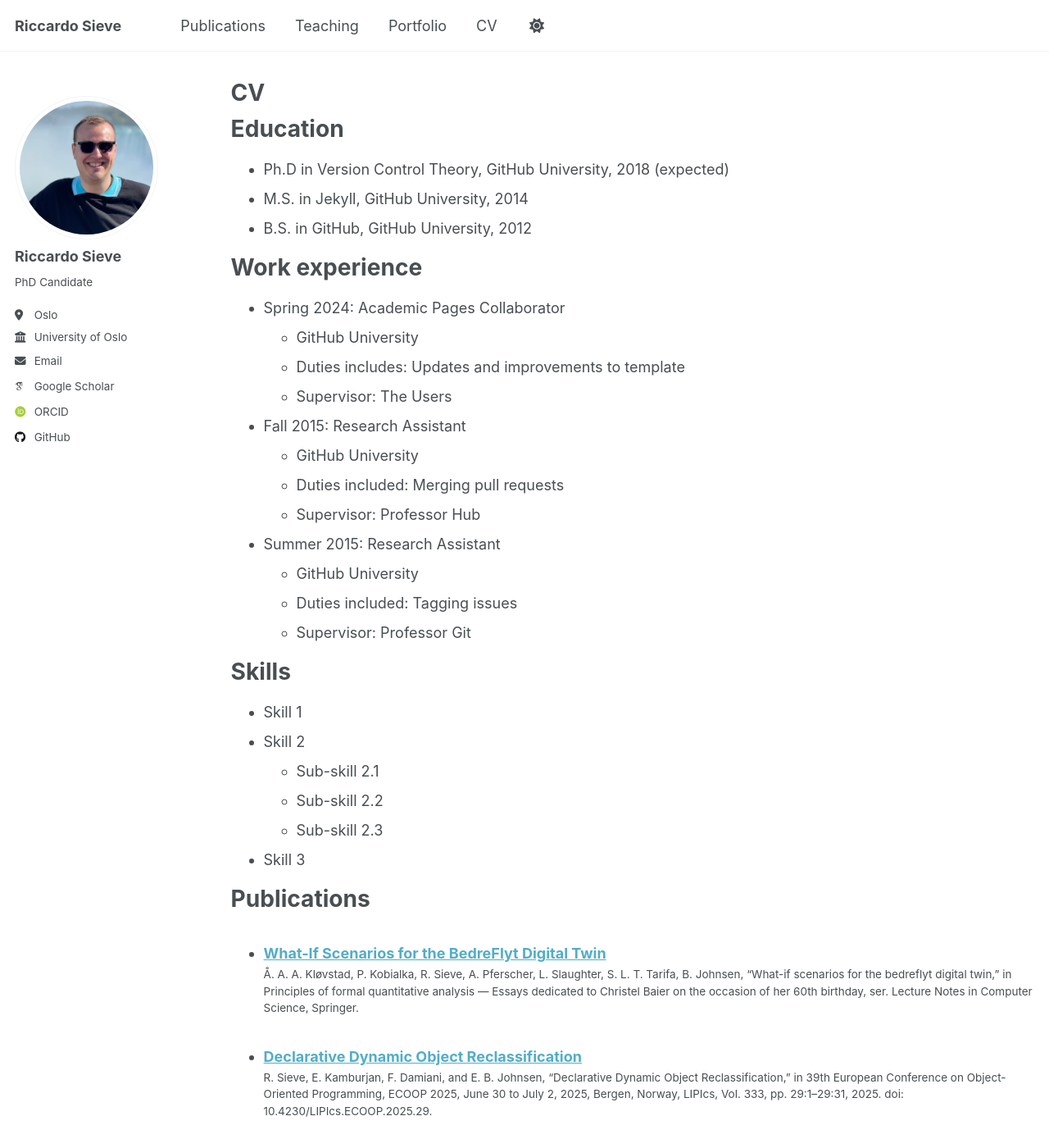
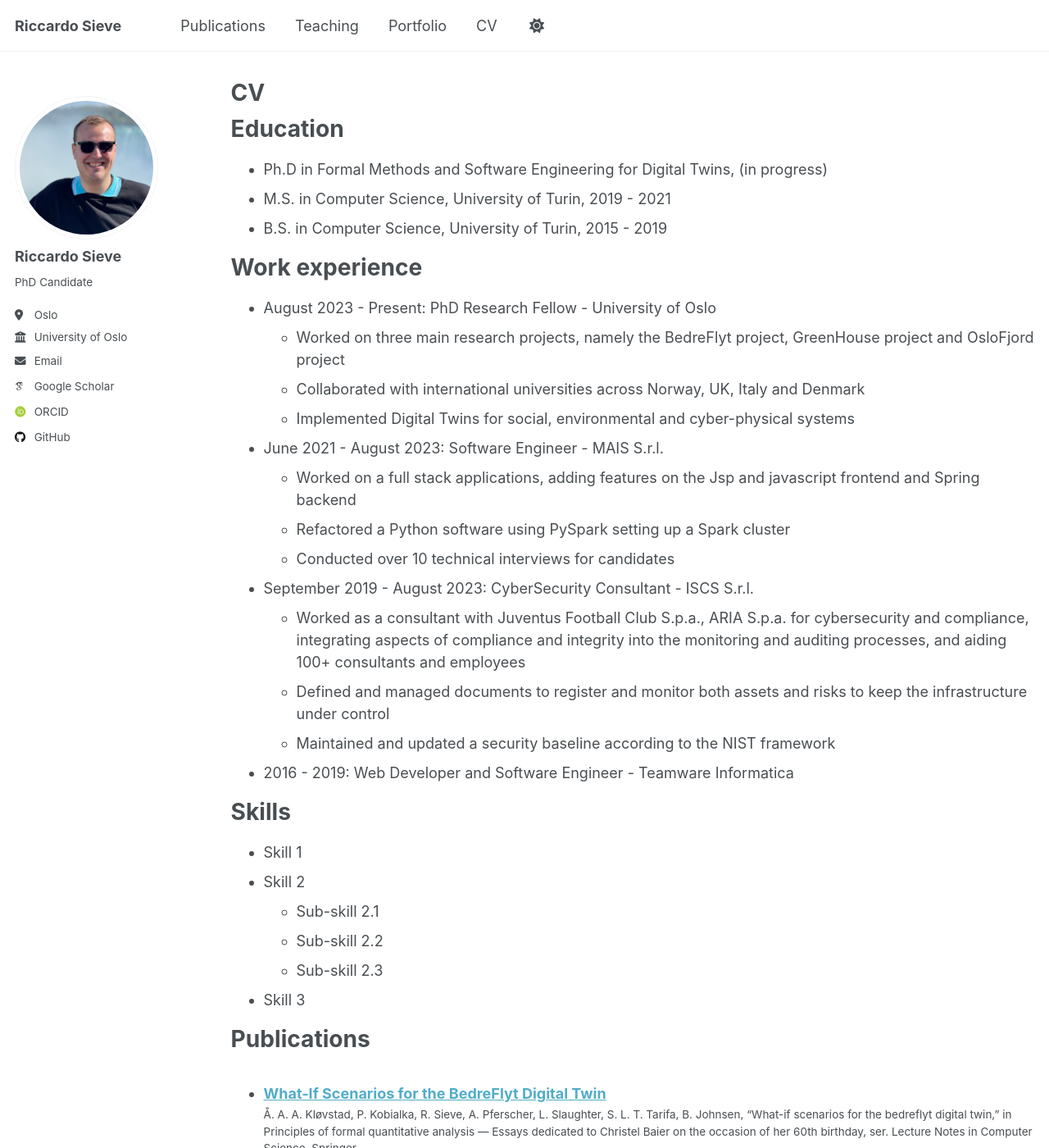
Before and after one commit to sievericcardo/sievericcardo.github.io, a Jekyll site: the page built from _pages/cv.md, in a window 1280 px wide and 1400 px high. Shown: the whole window at 82% size. Built offline with Jekyll 4.4.1, drawn with Linux system fonts in a browser that asks for light colours; some web fonts are replaced; a script that is not in the unit is left out.

Commit message:
Update cv.md

```diff
--- a/_pages/cv.md
+++ b/_pages/cv.md
@@ -11,26 +11,28 @@ redirect_from:
 
 Education
 ======
-* Ph.D in Version Control Theory, GitHub University, 2018 (expected)
-* M.S. in Jekyll, GitHub University, 2014
-* B.S. in GitHub, GitHub University, 2012
+* Ph.D in Formal Methods and Software Engineering for Digital Twins, (in progress)
+* M.S. in Computer Science, University of Turin, 2019 - 2021
+* B.S. in Computer Science, University of Turin, 2015 - 2019
 
 Work experience
 ======
-* Spring 2024: Academic Pages Collaborator
-  * GitHub University
-  * Duties includes: Updates and improvements to template
-  * Supervisor: The Users
+* August 2023 - Present: PhD Research Fellow - University of Oslo
+  * Worked on three main research projects, namely the BedreFlyt project, GreenHouse project and OsloFjord project
+  * Collaborated with international universities across Norway, UK, Italy and Denmark
+  * Implemented Digital Twins for social, environmental and cyber-physical systems
 
-* Fall 2015: Research Assistant
-  * GitHub University
-  * Duties included: Merging pull requests
-  * Supervisor: Professor Hub
+* June 2021 - August 2023: Software Engineer - MAIS S.r.l.
+  * Worked on a full stack applications, adding features on the Jsp and javascript frontend and Spring backend
+  * Refactored a Python software using PySpark setting up a Spark cluster
+  * Conducted over 10 technical interviews for candidates
 
-* Summer 2015: Research Assistant
-  * GitHub University
-  * Duties included: Tagging issues
-  * Supervisor: Professor Git
+* September 2019 - August 2023: CyberSecurity Consultant - ISCS S.r.l.
+  * Worked as a consultant with Juventus Football Club S.p.a., ARIA S.p.a. for cybersecurity and compliance, integrating aspects of compliance and integrity into the monitoring and auditing processes, and aiding 100+ consultants and employees
+  * Defined and managed documents to register and monitor both assets and risks to keep the infrastructure under control
+  * Maintained and updated a security baseline according to the NIST framework
+
+* 2016 - 2019: Web Developer and Software Engineer - Teamware Informatica
 
 Skills
 ======
```
